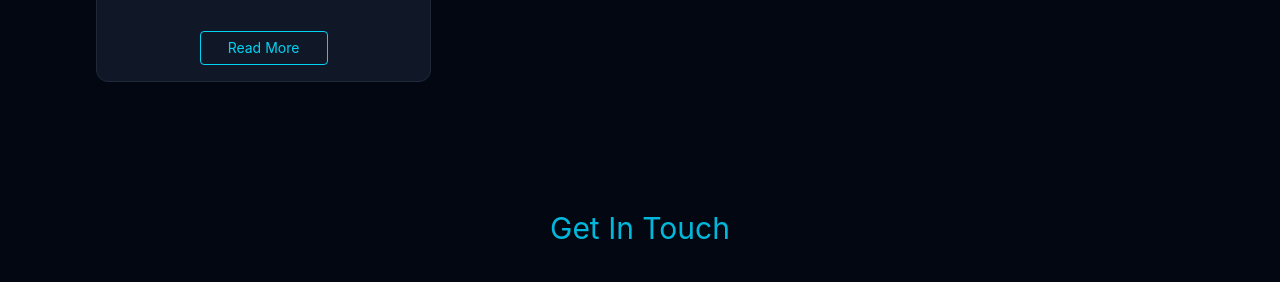
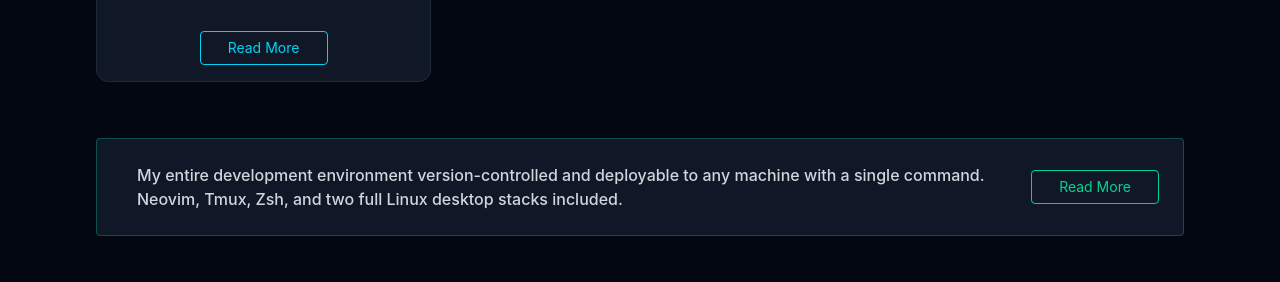
Before and after one commit to bradybridges/svelte-portfolio, a SvelteKit app: page / in a window 1280 px wide. Shown: the part 3240-3522 px from the top of the page. Built offline with nearby package versions, Linux system fonts and the light colour scheme; no server answers.

Commit message:
ui: add callout for dotfiles

```diff
--- a/src/components/ProjectsSection.svelte
+++ b/src/components/ProjectsSection.svelte
@@ -1,4 +1,5 @@
 <script lang="ts">
+	import Callout from './Callout.svelte';
 	import Heading from './Heading.svelte';
 	import ProjectCards from './ProjectCards.svelte';
 	import Section from './Section.svelte';
@@ -12,4 +13,11 @@
 			<ProjectCards />
 		</div>
 	</div>
+
+	<Callout
+		descriptionText="My entire development environment version-controlled and deployable to any machine with a single command. Neovim, Tmux, Zsh, and two full Linux desktop stacks included."
+		linkText="Read More"
+		url="/projects/dotfiles"
+		classes="w-full mt-10"
+	/>
 </Section>
```
